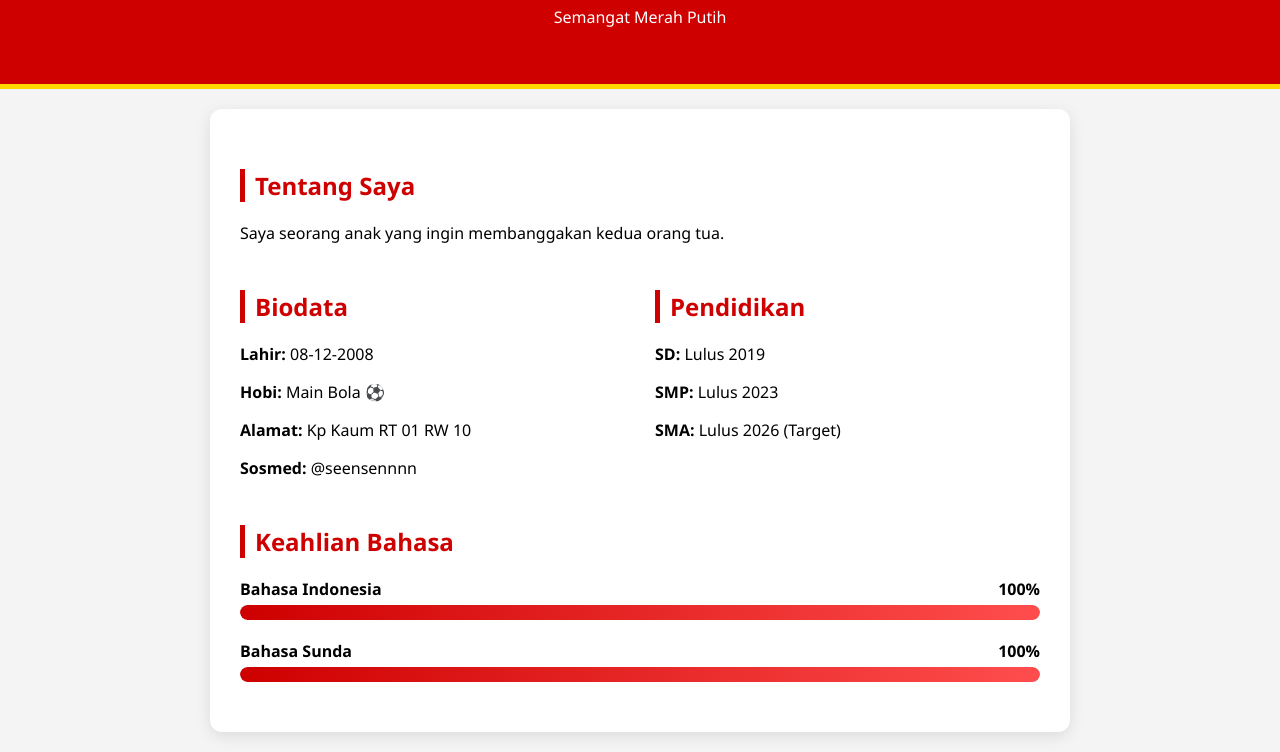
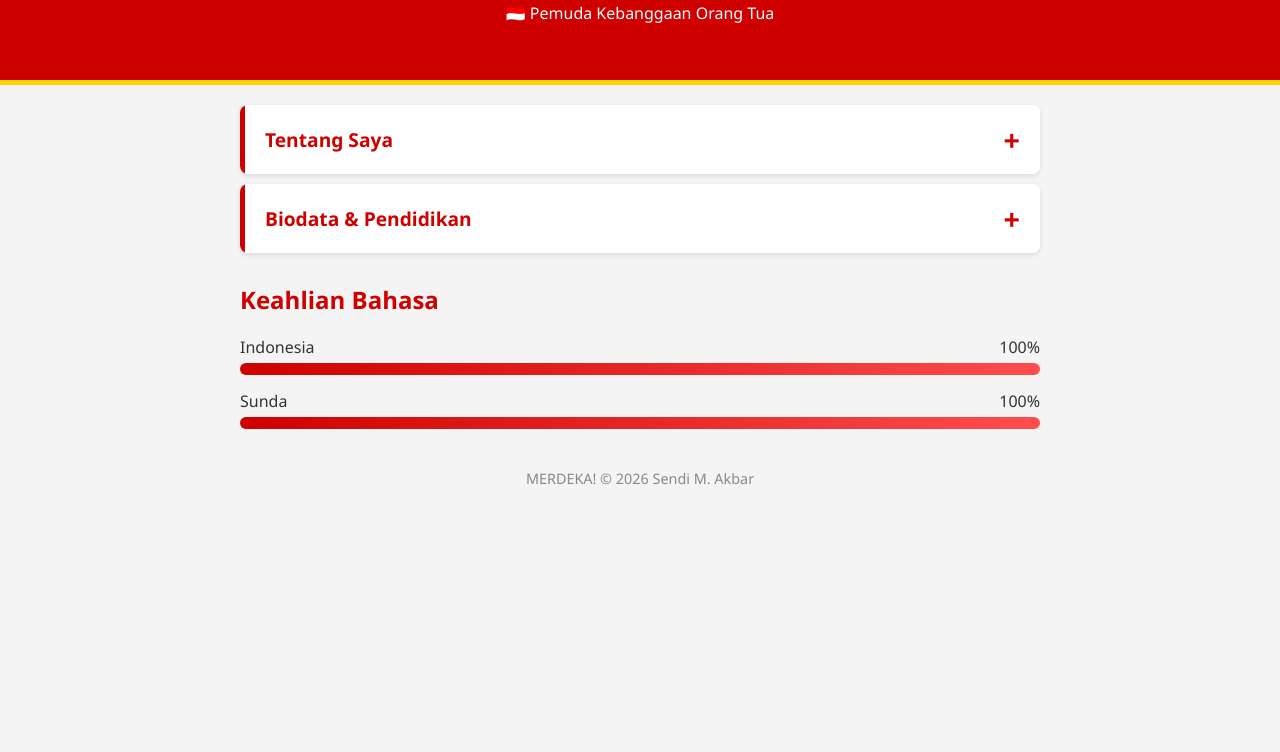
Before and after one commit to sendsend990-hash/tugas-_-sendi_12-5, a plain HTML site: page index.html in a window 1280 px wide. Shown: the part 304-1056 px from the top of the page. After the commit the page ends 812 px from the top, so only its background shows below. Drawn offline with Linux system fonts and the light colour scheme.

Commit message:
Update index.html

```diff
--- a/index.html
+++ b/index.html
@@ -3,10 +3,17 @@
 <head>
     <meta charset="UTF-8">
     <meta name="viewport" content="width=device-width, initial-scale=1.0">
-    <title>CV Sendi Muhammad Akbar - Merdeka</title>
+    <title>CV Sendi Muhammad Akbar - Interactive</title>
     <style>
-        body { font-family: 'Segoe UI', sans-serif; margin: 0; background-color: #f4f4f4; }
-        .header { background: #ce0000; color: white; text-align: center; padding: 40px 0; border-bottom: 5px solid gold; }
+        body { font-family: 'Segoe UI', sans-serif; margin: 0; background-color: #f4f4f4; color: #333; }
+
+        .header {
+            background: #ce0000;
+            color: white;
+            text-align: center;
+            padding: 40px 0;
+            border-bottom: 5px solid gold;
+        }
 
         .photo-star {
             width: 180px; height: 180px;
@@ -14,39 +21,70 @@
             background: #fff;
             clip-path: polygon(50% 0%, 61% 35%, 98% 35%, 68% 57%, 79% 91%, 50% 70%, 21% 91%, 32% 57%, 2% 35%, 39% 35%);
             overflow: hidden;
-            border: 2px solid white;
         }
         .photo-star img { width: 100%; height: 100%; object-fit: cover; }
 
-        .container { max-width: 800px; margin: 20px auto; background: white; padding: 30px; border-radius: 12px; box-shadow: 0 4px 15px rgba(0,0,0,0.1); }
-        h2 { color: #ce0000; border-left: 5px solid #ce0000; padding-left: 10px; margin-top: 30px; }
-        .grid { display: grid; grid-template-columns: 1fr 1fr; gap: 30px; }
+        .container { max-width: 800px; margin: 20px auto; padding: 0 20px; }
 
-        /* Gaya Progress Bar Bahasa */
-        .skill-container { margin-bottom: 20px; }
-        .skill-label { display: flex; justify-content: space-between; font-weight: bold; margin-bottom: 5px; }
-
-        .progress-bg {
-            background-color: #e0e0e0;
-            border-radius: 20px;
-            height: 15px;
-            width: 100%;
+        /* Gaya Accordion (Click to Open) */
+        .accordion-item {
+            background: white;
+            margin-bottom: 10px;
+            border-radius: 8px;
             overflow: hidden;
+            box-shadow: 0 2px 5px rgba(0,0,0,0.1);
         }
 
+        .accordion-header {
+            background: white;
+            color: #ce0000;
+            padding: 15px 20px;
+            cursor: pointer;
+            font-size: 1.2em;
+            font-weight: bold;
+            display: flex;
+            justify-content: space-between;
+            align-items: center;
+            border-left: 5px solid #ce0000;
+            transition: background 0.3s;
+        }
+
+        .accordion-header:hover { background: #fff5f5; }
+
+        .accordion-header::after {
+            content: '+';
+            font-size: 1.5em;
+            transition: transform 0.3s;
+        }
+
+        .active.accordion-header::after {
+            transform: rotate(45deg); /* Berubah jadi silang saat buka */
+        }
+
+        .accordion-content {
+            max-height: 0;
+            overflow: hidden;
+            transition: max-height 0.4s ease-out, padding 0.3s ease;
+            padding: 0 20px;
+        }
+
+        .show {
+            max-height: 500px; /* Batas tinggi maksimal saat terbuka */
+            padding: 20px;
+        }
+
+        /* Progress Bar Bahasa */
+        .skill-container { margin-bottom: 15px; }
+        .progress-bg { background: #e0e0e0; height: 12px; border-radius: 10px; overflow: hidden; margin-top: 5px; }
         .progress-fill {
             height: 100%;
             background: linear-gradient(90deg, #ce0000, #ff4d4d);
-            width: 0; /* Mulai dari 0 untuk animasi */
-            border-radius: 20px;
+            width: 0;
             animation: fillProgress 2.5s ease-in-out forwards;
         }
+        @keyframes fillProgress { to { width: 100%; } }
 
-        @keyframes fillProgress {
-            to { width: 100%; }
-        }
-
-        @media (max-width: 600px) { .grid { grid-template-columns: 1fr; } }
+        footer { text-align: center; padding: 20px; color: #888; font-size: 0.9em; }
     </style>
 </head>
 <body>
@@ -56,71 +94,64 @@
         <img src="sendi-formal.jpg" alt="Foto Formal Sendi">
     </div>
     <h1>SENDI MUHAMMAD AKBAR</h1>
-    <p>Semangat Merah Putih</p>
+    <p>🇮🇩 Pemuda Kebanggaan Orang Tua</p>
 </div>
 
 <div class="container">
-    <h2>Tentang Saya</h2>
-    <p>Saya seorang anak yang ingin membanggakan kedua orang tua.</p>
 
-    <div class="grid">
-        <div>
-            <h2>Biodata</h2>
+    <div class="accordion-item">
+        <div class="accordion-header">Tentang Saya</div>
+        <div class="accordion-content">
+            <p>"Saya seorang anak yang ingin membanggakan kedua orang tua melalui kerja keras dan dedikasi."</p>
+        </div>
+    </div>
+
+    <div class="accordion-item">
+        <div class="accordion-header">Biodata & Pendidikan</div>
+        <div class="accordion-content">
             <p><strong>Lahir:</strong> 08-12-2008</p>
             <p><strong>Hobi:</strong> Main Bola ⚽</p>
             <p><strong>Alamat:</strong> Kp Kaum RT 01 RW 10</p>
-            <p><strong>Sosmed:</strong> @seensennnn</p>
-        </div>
-        <div>
-            <h2>Pendidikan</h2>
+            <hr>
             <p><strong>SD:</strong> Lulus 2019</p>
             <p><strong>SMP:</strong> Lulus 2023</p>
             <p><strong>SMA:</strong> Lulus 2026 (Target)</p>
         </div>
     </div>
 
-    <h2>Keahlian Bahasa</h2>
-
+    <h2 style="color: #ce0000; margin-top: 30px;">Keahlian Bahasa</h2>
     <div class="skill-container">
-        <div class="skill-label">
-            <span>Bahasa Indonesia</span>
-            <span class="percent" data-target="100">0%</span>
-        </div>
-        <div class="progress-bg">
-            <div class="progress-fill" style="animation-delay: 0.2s;"></div>
-        </div>
+        <div style="display:flex; justify-content:space-between"><span>Indonesia</span> <span>100%</span></div>
+        <div class="progress-bg"><div class="progress-fill"></div></div>
+    </div>
+    <div class="skill-container">
+        <div style="display:flex; justify-content:space-between"><span>Sunda</span> <span>100%</span></div>
+        <div class="progress-bg"><div class="progress-fill" style="animation-delay: 0.5s;"></div></div>
     </div>
 
-    <div class="skill-container">
-        <div class="skill-label">
-            <span>Bahasa Sunda</span>
-            <span class="percent" data-target="100">0%</span>
-        </div>
-        <div class="progress-bg">
-            <div class="progress-fill" style="animation-delay: 0.5s;"></div>
-        </div>
-    </div>
 </div>
 
+<footer>
+    MERDEKA! &copy; 2026 Sendi M. Akbar
+</footer>
+
 <script>
-    // Fungsi untuk membuat angka persen bertambah dari 0 ke 100
-    const counters = document.querySelectorAll('.percent');
-    counters.forEach(counter => {
-        const updateCount = () => {
-            const target = +counter.getAttribute('data-target');
-            const count = +counter.innerText.replace('%', '');
-            const speed = 40; // Semakin besar semakin lambat
+    // Script untuk Animasi Click (Accordion)
+    const accHeaders = document.querySelectorAll(".accordion-header");
 
-            if (count < target) {
-                counter.innerText = (count + 1) + '%';
-                setTimeout(updateCount, speed);
+    accHeaders.forEach(header => {
+        header.addEventListener("click", () => {
+            header.classList.toggle("active");
+            const content = header.nextElementSibling;
+
+            if (content.classList.contains("show")) {
+                content.classList.remove("show");
             } else {
-                counter.innerText = target + '%';
+                content.classList.add("show");
             }
-        };
-        updateCount();
+        });
     });
 </script>
 
 </body>
-</html>
+    </html>
```
